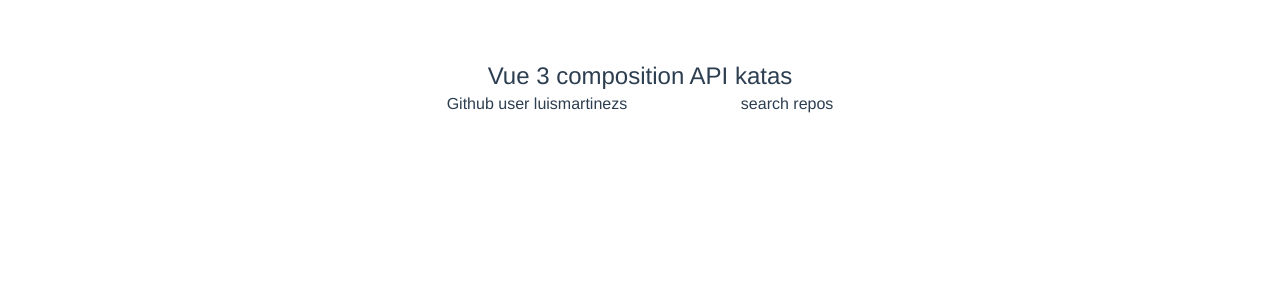
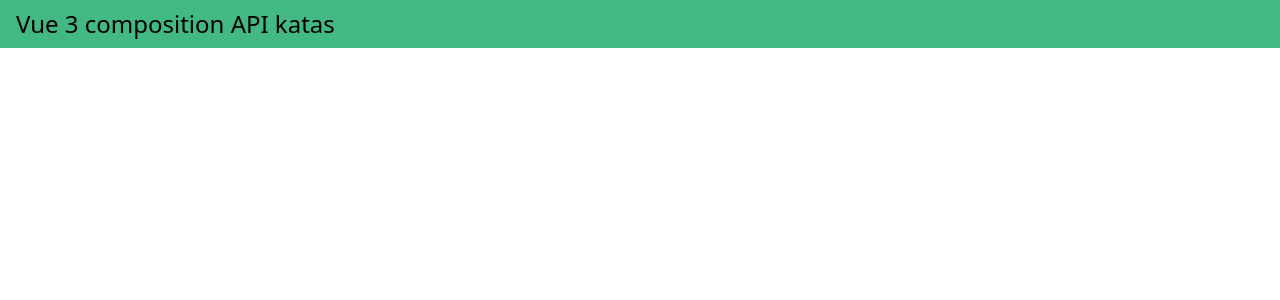
Before and after one commit to luismartinezs/vue-3-katas, a Vue app: page / in a window 1280 px wide. Shown: the top 300 px of the page. Built offline with nearby package versions, Linux system fonts and the light colour scheme; no server answers.

Commit message:
Add header

```diff
--- a/src/App.vue
+++ b/src/App.vue
@@ -1,28 +1,18 @@
 <template>
-  <div class="text-2xl">
-    Vue 3 composition API katas
-  </div>
-  <UserRepositories />
+  <TheHeader>
+    <template #title>
+      Vue 3 composition API katas
+    </template>
+  </TheHeader>
 </template>
 
 <script>
-import UserRepositories from '@/katas/composition-api/START/UserRepositories.vue'
+import TheHeader from '@/components/TheHeader.vue'
 
 export default {
   name: "App",
   components: {
-    UserRepositories
+    TheHeader
   }
 }
 </script>
-
-<style>
-#app {
-  font-family: Avenir, Helvetica, Arial, sans-serif;
-  -webkit-font-smoothing: antialiased;
-  -moz-osx-font-smoothing: grayscale;
-  text-align: center;
-  color: #2c3e50;
-  margin-top: 60px;
-}
-</style>
--- /dev/null
+++ b/src/components/StandardWrapper.vue
@@ -0,0 +1,22 @@
+<template>
+  <div>
+    <WidthWrapper>
+      <slot name="default"></slot>
+    </WidthWrapper>
+  </div>
+</template>
+
+<script>
+import WidthWrapper from '@/components/WidthWrapper.vue'
+export default {
+  name: "StandardWrapper",
+  components: {
+    WidthWrapper
+  },
+  setup() {
+    return {
+
+    }
+  }
+};
+</script>
--- /dev/null
+++ b/src/components/TheHeader.vue
@@ -0,0 +1,20 @@
+<template>
+  <StandardWrapper class="bg-primary py-2">
+    <div class="text-2xl">
+      <slot name="title"></slot>
+    </div>
+  </StandardWrapper>
+</template>
+
+<script>
+import StandardWrapper from '@/components/StandardWrapper.vue'
+export default {
+  name: "TheHeader",
+  components: { StandardWrapper },
+  setup() {
+    return {
+
+    }
+  }
+};
+</script>
--- /dev/null
+++ b/src/components/WidthWrapper.vue
@@ -0,0 +1,16 @@
+<template>
+  <div class="container mx-auto px-4">
+    <slot name="default"></slot>
+  </div>
+</template>
+
+<script>
+export default {
+  name: "WidthWrapper",
+  setup() {
+    return {
+
+    }
+  }
+};
+</script>
--- a/tailwind.config.js
+++ b/tailwind.config.js
@@ -2,7 +2,13 @@
   purge: ['./index.html', './src/**/*.{vue,js,ts,jsx,tsx}'],
   darkMode: false, // or 'media' or 'class'
   theme: {
-    extend: {},
+    extend: {
+      colors: {
+        primary: {
+          DEFAULT: '#42b883'
+        }
+      }
+    },
   },
   variants: {
     extend: {},
```
Also changed, not shown: src/katas/composition-api/README.md.
